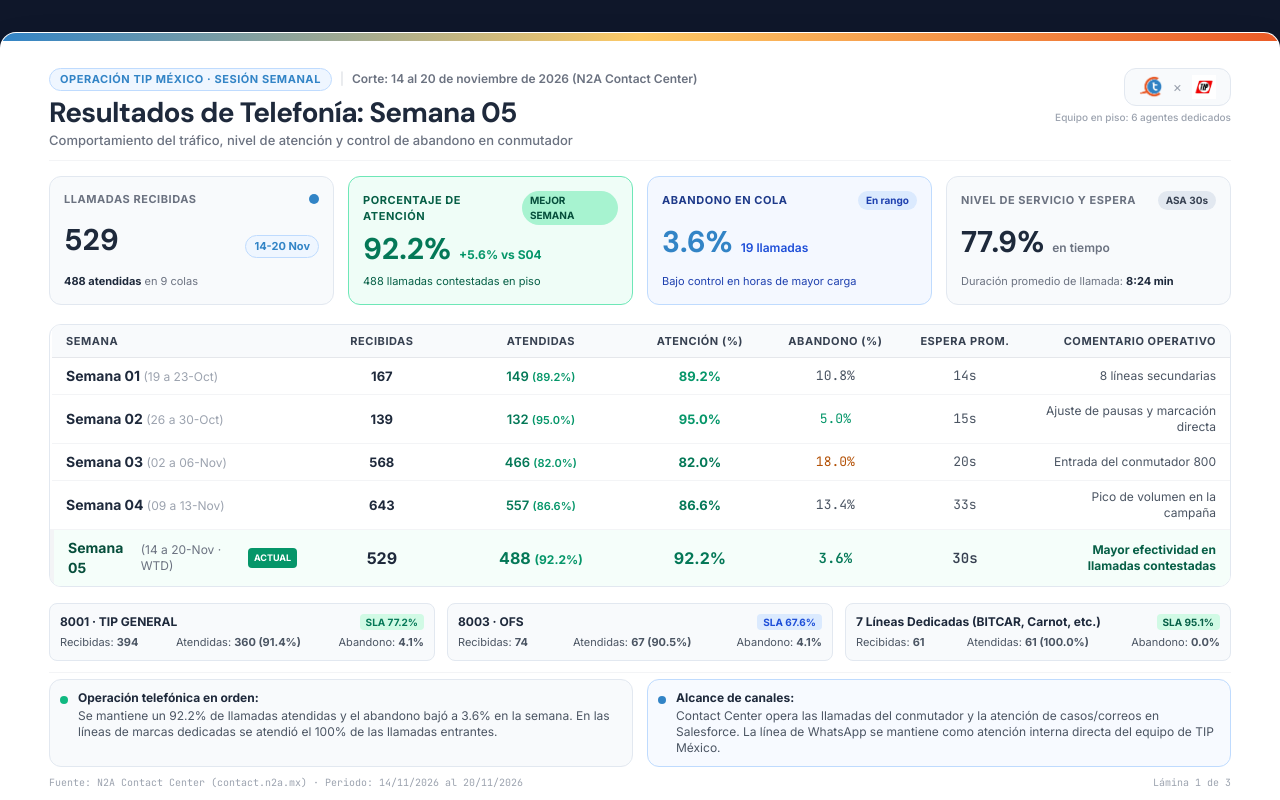
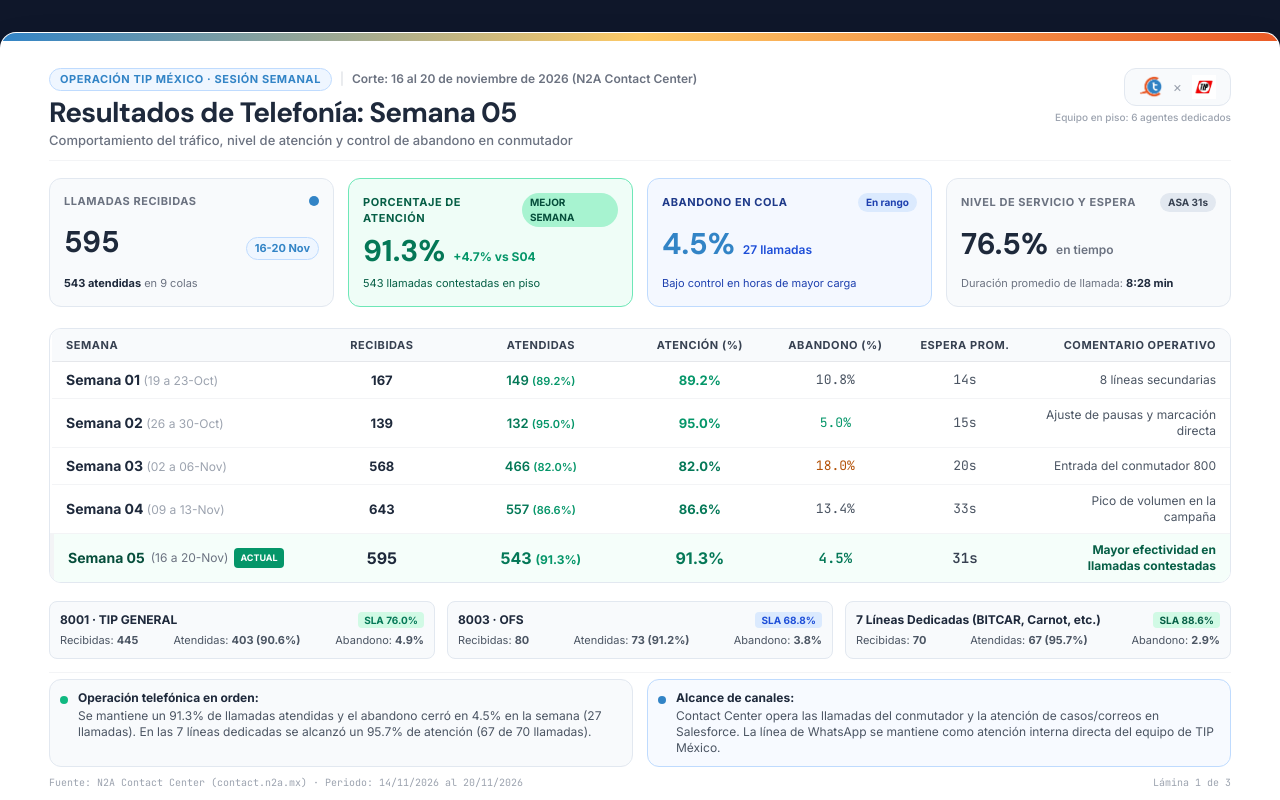
Before and after one commit to morocog/tip-direccion, a plain HTML site: page reportes/Semana-05_16-al-20-Nov-2026/entregables/presentacion_ejecutiva_tip_semana_05.html in a window 1280 px wide. Shown: the top 800 px of the page. Drawn offline with nearby package versions, Linux system fonts and the light colour scheme.

Commit message:
feat(reportes): actualizar lamina ejecutiva semana 05 con cierre real (16 al 20 nov 2026)

```diff
--- a/reportes/Semana-05_16-al-20-Nov-2026/entregables/presentacion_ejecutiva_tip_semana_05.html
+++ b/reportes/Semana-05_16-al-20-Nov-2026/entregables/presentacion_ejecutiva_tip_semana_05.html
@@ -94,7 +94,7 @@
 <body class="antialiased">
 
   <!-- ========================================================================= -->
-  <!-- SLIDE 1: RESULTADOS DE LA SEMANA 05 (WTD) Y COMPARATIVO -->
+  <!-- SLIDE 1: RESULTADOS DE LA SEMANA 05 Y COMPARATIVO -->
   <!-- ========================================================================= -->
   <article id="slide-1" class="slide-page">
 
@@ -108,7 +108,7 @@
             Operación TIP México · Sesión Semanal
           </span>
           <span class="text-xs text-gray-300">|</span>
-          <span class="text-xs font-semibold text-gray-500">Corte: 14 al 20 de noviembre de 2026 (N2A Contact Center)</span>
+          <span class="text-xs font-semibold text-gray-500">Corte: 16 al 20 de noviembre de 2026 (N2A Contact Center)</span>
         </div>
         <h1 class="text-2xl sm:text-[28px] leading-tight font-extrabold text-telat-oscuro font-display tracking-tight">
           Resultados de Telefonía: Semana 05
@@ -136,11 +136,11 @@
           <span class="w-2.5 h-2.5 rounded-full bg-telat-celeste"></span>
         </div>
         <div class="my-1.5 flex items-baseline justify-between">
-          <span class="text-3xl font-extrabold text-telat-oscuro metric-font">529</span>
-          <span class="text-[11px] font-bold text-telat-celeste bg-blue-50 border border-blue-200 px-2 py-0.5 rounded-full">14-20 Nov</span>
+          <span class="text-3xl font-extrabold text-telat-oscuro metric-font">595</span>
+          <span class="text-[11px] font-bold text-telat-celeste bg-blue-50 border border-blue-200 px-2 py-0.5 rounded-full">16-20 Nov</span>
         </div>
         <div class="text-[11px] text-gray-500">
-          <strong class="text-telat-oscuro font-bold">488 atendidas</strong> en 9 colas
+          <strong class="text-telat-oscuro font-bold">543 atendidas</strong> en 9 colas
         </div>
       </div>
 
@@ -150,11 +150,11 @@
           <span class="text-[10px] bg-emerald-200 text-emerald-900 font-bold px-2 py-0.5 rounded-full uppercase">Mejor semana</span>
         </div>
         <div class="my-1.5 flex items-baseline gap-2">
-          <span class="text-3xl font-extrabold text-emerald-700 metric-font">92.2%</span>
-          <span class="text-xs font-bold text-emerald-600">+5.6% vs S04</span>
+          <span class="text-3xl font-extrabold text-emerald-700 metric-font">91.3%</span>
+          <span class="text-xs font-bold text-emerald-600">+4.7% vs S04</span>
         </div>
         <div class="text-[11px] text-emerald-800">
-          488 llamadas contestadas en piso
+          543 llamadas contestadas en piso
         </div>
       </div>
 
@@ -164,8 +164,8 @@
           <span class="text-[10px] bg-blue-100 text-blue-800 font-bold px-2 py-0.5 rounded-full">En rango</span>
         </div>
         <div class="my-1.5 flex items-baseline gap-2">
-          <span class="text-3xl font-extrabold text-telat-celeste metric-font">3.6%</span>
-          <span class="text-xs font-semibold text-blue-700">19 llamadas</span>
+          <span class="text-3xl font-extrabold text-telat-celeste metric-font">4.5%</span>
+          <span class="text-xs font-semibold text-blue-700">27 llamadas</span>
         </div>
         <div class="text-[11px] text-blue-800">
           Bajo control en horas de mayor carga
@@ -175,14 +175,14 @@
       <div class="bg-telat-slateBg border border-telat-slateBorder rounded-xl p-3.5 flex flex-col justify-between">
         <div class="flex items-center justify-between">
           <span class="text-[11px] font-bold text-gray-500 uppercase tracking-wider">Nivel de Servicio y Espera</span>
-          <span class="text-[10px] bg-slate-200 text-gray-700 font-bold px-2 py-0.5 rounded-full">ASA 30s</span>
+          <span class="text-[10px] bg-slate-200 text-gray-700 font-bold px-2 py-0.5 rounded-full">ASA 31s</span>
         </div>
         <div class="my-1.5 flex items-baseline gap-2">
-          <span class="text-3xl font-extrabold text-telat-oscuro metric-font">77.9%</span>
+          <span class="text-3xl font-extrabold text-telat-oscuro metric-font">76.5%</span>
           <span class="text-xs font-semibold text-gray-500">en tiempo</span>
         </div>
         <div class="text-[11px] text-gray-500">
-          Duración promedio de llamada: <strong class="text-telat-oscuro font-bold">8:24 min</strong>
+          Duración promedio de llamada: <strong class="text-telat-oscuro font-bold">8:28 min</strong>
         </div>
       </div>
 
@@ -250,15 +250,15 @@
           <tr class="hover:bg-slate-50 bg-emerald-50/50 border-l-4 border-emerald-500">
             <td class="py-2 px-3.5">
               <div class="font-bold text-emerald-900 text-xs sm:text-sm flex items-center gap-1.5">
-                Semana 05 <span class="font-normal text-gray-500 text-xs">(14 a 20-Nov · WTD)</span>
+                Semana 05 <span class="font-normal text-gray-500 text-xs">(16 a 20-Nov)</span>
                 <span class="bg-emerald-600 text-white text-[9px] font-bold px-1.5 py-0.2 rounded uppercase">Actual</span>
               </div>
             </td>
-            <td class="py-2 px-3 text-center font-extrabold text-telat-oscuro text-base">529</td>
-            <td class="py-2 px-3 text-center font-extrabold text-emerald-700 text-base">488 <span class="text-xs font-bold text-emerald-600 block sm:inline">(92.2%)</span></td>
-            <td class="py-2 px-3 text-center font-black text-emerald-700 text-base">92.2%</td>
-            <td class="py-2 px-3 text-center font-mono font-bold text-emerald-700 text-sm">3.6%</td>
-            <td class="py-2 px-3 text-center font-mono text-sm font-semibold text-gray-700">30s</td>
+            <td class="py-2 px-3 text-center font-extrabold text-telat-oscuro text-base">595</td>
+            <td class="py-2 px-3 text-center font-extrabold text-emerald-700 text-base">543 <span class="text-xs font-bold text-emerald-600 block sm:inline">(91.3%)</span></td>
+            <td class="py-2 px-3 text-center font-black text-emerald-700 text-base">91.3%</td>
+            <td class="py-2 px-3 text-center font-mono font-bold text-emerald-700 text-sm">4.5%</td>
+            <td class="py-2 px-3 text-center font-mono text-sm font-semibold text-gray-700">31s</td>
             <td class="py-2 px-3.5 text-right text-xs text-emerald-800 font-bold">Mayor efectividad en llamadas contestadas</td>
           </tr>
         </tbody>
@@ -270,34 +270,34 @@
       <div class="bg-slate-50 border border-slate-200 rounded-lg p-2.5 text-xs">
         <div class="flex justify-between items-center mb-1">
           <span class="font-bold text-telat-oscuro">8001 · TIP GENERAL</span>
-          <span class="text-[10px] font-bold text-emerald-700 bg-emerald-100 px-1.5 py-0.2 rounded">SLA 77.2%</span>
+          <span class="text-[10px] font-bold text-emerald-700 bg-emerald-100 px-1.5 py-0.2 rounded">SLA 76.0%</span>
         </div>
         <div class="flex justify-between text-[11px] text-gray-600">
-          <span>Recibidas: <strong>394</strong></span>
-          <span>Atendidas: <strong>360 (91.4%)</strong></span>
-          <span>Abandono: <strong>4.1%</strong></span>
+          <span>Recibidas: <strong>445</strong></span>
+          <span>Atendidas: <strong>403 (90.6%)</strong></span>
+          <span>Abandono: <strong>4.9%</strong></span>
         </div>
       </div>
       <div class="bg-slate-50 border border-slate-200 rounded-lg p-2.5 text-xs">
         <div class="flex justify-between items-center mb-1">
           <span class="font-bold text-telat-oscuro">8003 · OFS</span>
-          <span class="text-[10px] font-bold text-blue-700 bg-blue-100 px-1.5 py-0.2 rounded">SLA 67.6%</span>
+          <span class="text-[10px] font-bold text-blue-700 bg-blue-100 px-1.5 py-0.2 rounded">SLA 68.8%</span>
         </div>
         <div class="flex justify-between text-[11px] text-gray-600">
-          <span>Recibidas: <strong>74</strong></span>
-          <span>Atendidas: <strong>67 (90.5%)</strong></span>
-          <span>Abandono: <strong>4.1%</strong></span>
+          <span>Recibidas: <strong>80</strong></span>
+          <span>Atendidas: <strong>73 (91.2%)</strong></span>
+          <span>Abandono: <strong>3.8%</strong></span>
         </div>
       </div>
       <div class="bg-slate-50 border border-slate-200 rounded-lg p-2.5 text-xs">
         <div class="flex justify-between items-center mb-1">
           <span class="font-bold text-telat-oscuro">7 Líneas Dedicadas (BITCAR, Carnot, etc.)</span>
-          <span class="text-[10px] font-bold text-emerald-800 bg-emerald-100 px-1.5 py-0.2 rounded">SLA 95.1%</span>
+          <span class="text-[10px] font-bold text-emerald-800 bg-emerald-100 px-1.5 py-0.2 rounded">SLA 88.6%</span>
         </div>
         <div class="flex justify-between text-[11px] text-gray-600">
-          <span>Recibidas: <strong>61</strong></span>
-          <span>Atendidas: <strong>61 (100.0%)</strong></span>
-          <span>Abandono: <strong>0.0%</strong></span>
+          <span>Recibidas: <strong>70</strong></span>
+          <span>Atendidas: <strong>67 (95.7%)</strong></span>
+          <span>Abandono: <strong>2.9%</strong></span>
         </div>
       </div>
     </section>
@@ -308,7 +308,7 @@
         <div class="bg-slate-50 border border-slate-200 rounded-xl p-2.5 text-gray-600 flex items-start gap-2.5">
           <div class="w-2 h-2 rounded-full bg-emerald-500 mt-1.5 shrink-0"></div>
           <div>
-            <strong class="text-telat-oscuro font-bold block mb-0.5">Operación telefónica en orden:</strong> Se mantiene un 92.2% de llamadas atendidas y el abandono bajó a 3.6% en la semana. En las líneas de marcas dedicadas se atendió el 100% de las llamadas entrantes.
+            <strong class="text-telat-oscuro font-bold block mb-0.5">Operación telefónica en orden:</strong> Se mantiene un 91.3% de llamadas atendidas y el abandono cerró en 4.5% en la semana (27 llamadas). En las 7 líneas dedicadas se alcanzó un 95.7% de atención (67 de 70 llamadas).
           </div>
         </div>
 
```
